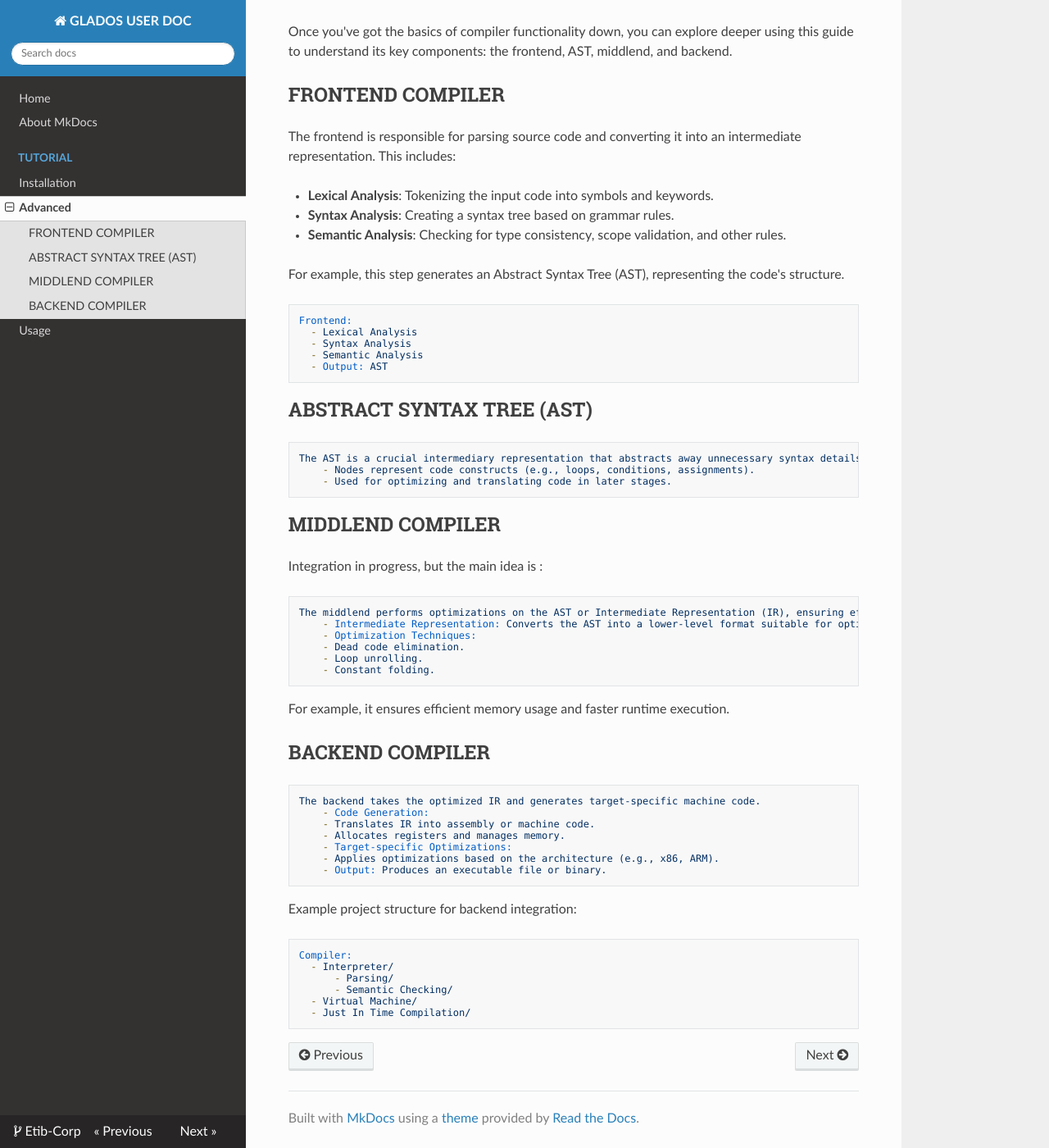
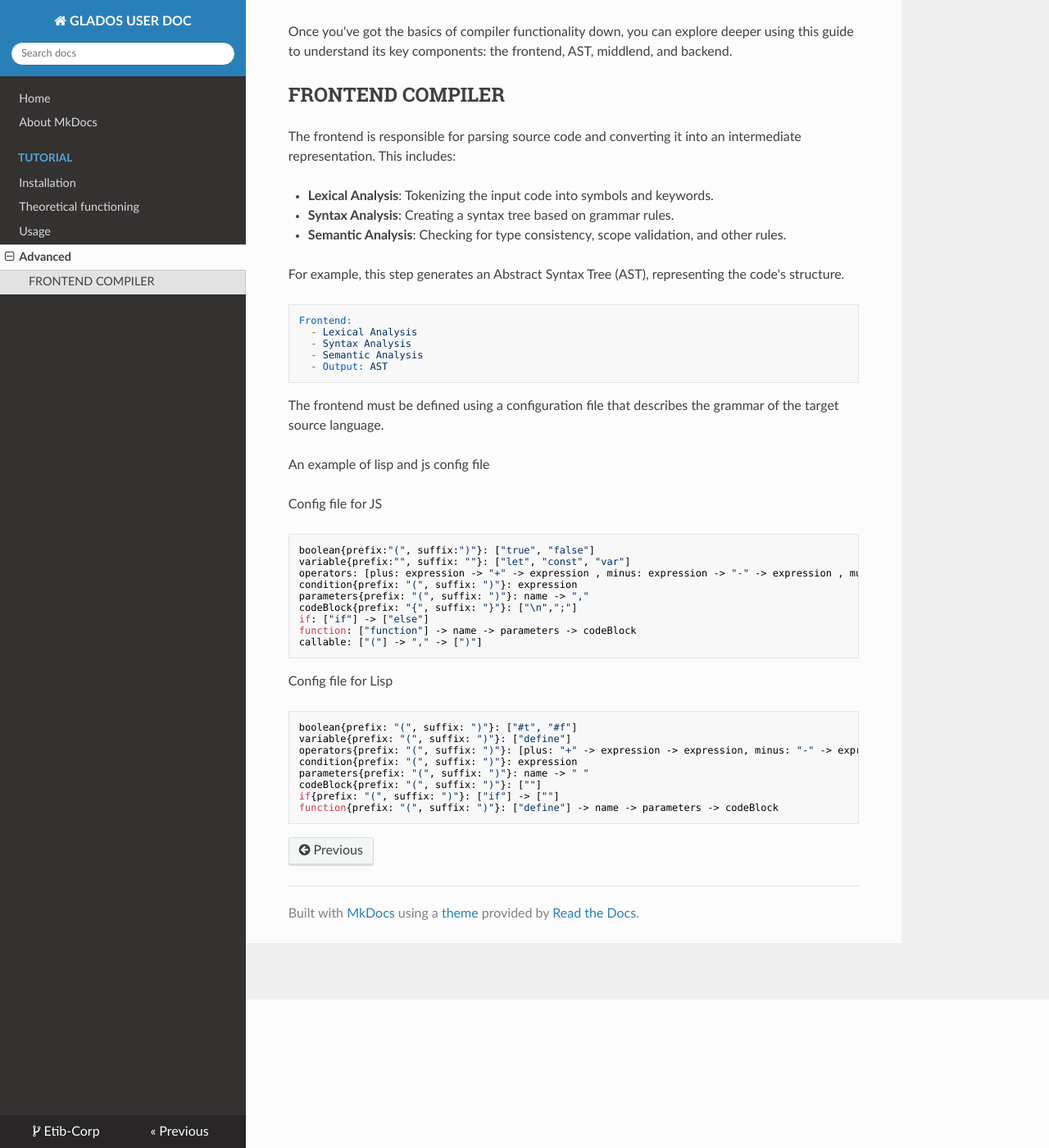
Before and after one commit to etib-corp/SPICE, an MkDocs documentation site: the page built from docs/docs/tutorial/advanced.md, in a window 1280 px wide and 1400 px high, scrolled down 181 px. Shown: the whole window at 82% size. Built offline with MkDocs 1.6.1, drawn with Linux system fonts in a browser that asks for light colours; nearby versions of some CDN libraries.

Commit message:
Doc: update docs

````diff
--- a/docs/docs/tutorial/advanced.md
+++ b/docs/docs/tutorial/advanced.md
@@ -21,63 +21,33 @@ Frontend:
   - Output: AST
 ```
 
-## ABSTRACT SYNTAX TREE (AST)
+The frontend must be defined using a configuration file that describes the grammar of the target source language.
 
-```yaml
-The AST is a crucial intermediary representation that abstracts away unnecessary syntax details, leaving only the essential structure needed for further compilation.
-	- Nodes represent code constructs (e.g., loops, conditions, assignments).
-	- Used for optimizing and translating code in later stages.
+An example of lisp and js config file
+
+Config file for JS
+
+```sh
+boolean{prefix:"(", suffix:")"}: ["true", "false"]
+variable{prefix:"", suffix: ""}: ["let", "const", "var"]
+operators: [plus: expression -> "+" -> expression , minus: expression -> "-" -> expression , multiply: expression -> "*" -> expression , divide: expression -> "/" -> expression , modulo: expression -> "%" -> expression , equal: expression -> "===" -> expression , assignation: expression -> "=" -> expression, less: expression -> "<" -> expression, greater: expression -> ">" -> expression]
+condition{prefix: "(", suffix: ")"}: expression
+parameters{prefix: "(", suffix: ")"}: name -> ","
+codeBlock{prefix: "{", suffix: "}"}: ["\n",";"]
+if: ["if"] -> ["else"]
+function: ["function"] -> name -> parameters -> codeBlock
+callable: ["("] -> "," -> [")"]
 ```
 
-## MIDDLEND COMPILER
+Config file for Lisp
 
-<!-- See [Configuration](https://www.mkdocs.org/user-guide/configuration/) page on MkDocs site for options. -->
-
-Integration in progress, but the main idea is :
-
-```yaml
-The middlend performs optimizations on the AST or Intermediate Representation (IR), ensuring efficient execution.
-	- Intermediate Representation: Converts the AST into a lower-level format suitable for optimization.
-	- Optimization Techniques:
-	- Dead code elimination.
-	- Loop unrolling.
-	- Constant folding.
+```sh
+boolean{prefix: "(", suffix: ")"}: ["#t", "#f"]
+variable{prefix: "(", suffix: ")"}: ["define"]
+operators{prefix: "(", suffix: ")"}: [plus: "+" -> expression -> expression, minus: "-" -> expression -> expression, multiply: "*" -> expression -> expression, divide: "/" -> expression -> expression, modulo: "%" -> expression -> expression, equal: "eq?" -> expression -> expression, assignation: name -> "=" -> expression]
+condition{prefix: "(", suffix: ")"}: expression
+parameters{prefix: "(", suffix: ")"}: name -> " "
+codeBlock{prefix: "(", suffix: ")"}: [""]
+if{prefix: "(", suffix: ")"}: ["if"] -> [""]
+function{prefix: "(", suffix: ")"}: ["define"] -> name -> parameters -> codeBlock
 ```
-
-For example, it ensures efficient memory usage and faster runtime execution.
-
-## BACKEND COMPILER
-
-```yml
-The backend takes the optimized IR and generates target-specific machine code.
-	- Code Generation:
-	- Translates IR into assembly or machine code.
-	- Allocates registers and manages memory.
-	- Target-specific Optimizations:
-	- Applies optimizations based on the architecture (e.g., x86, ARM).
-	- Output: Produces an executable file or binary.
-```
-
-Example project structure for backend integration:
-
-```yaml
-Compiler:
-  - Interpreter/
-      - Parsing/
-      - Semantic Checking/
-  - Virtual Machine/
-  - Just In Time Compilation/
-```
-
-
-<!-- An example of this is the [Poetry](https://github.com/python-poetry/poetry/tree/master/docs) repo. That  project is also how I got into MkDocs in the first place. -->
-
-<!-- ## Embedding
-
-To embed a gist, just copy and paste the embed script URL which is provided on a gist.
-
-e.g.
-
-```html
-<script src="https://gist.github.com/MichaelCurrin/57caae30bd7b0991098e9804a9494c23.js"></script>
-``` -->
--- a/docs/mkdocs.yml
+++ b/docs/mkdocs.yml
@@ -18,7 +18,8 @@ nav:
   - Tutorial:
       # - TL;DR: tutorial/tldr.md
       - Installation: tutorial/installation.md
+      - Theoretical functioning: tutorial/theorical.md
       # - Set up project: tutorial/setup-project.md
+      - Usage: tutorial/usage.md
       - Advanced: tutorial/advanced.md
-      - Usage: tutorial/usage.md
       # - Deploy: tutorial/deploy.md
````
Also changed, not shown: docs/docs/tutorial/theorical.md (added, +84 -0 lines), docs/docs/tutorial/usage.md (+32 -31 lines).
